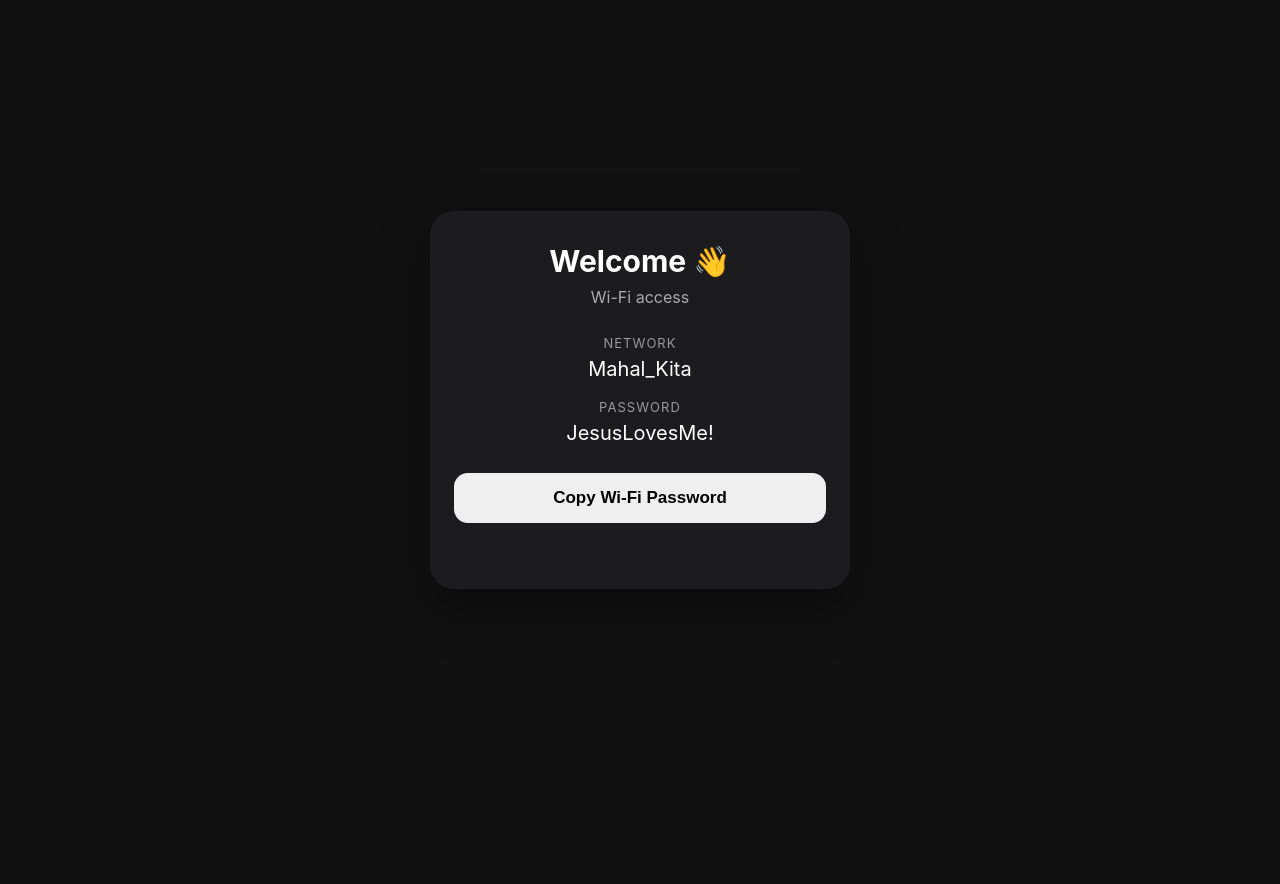
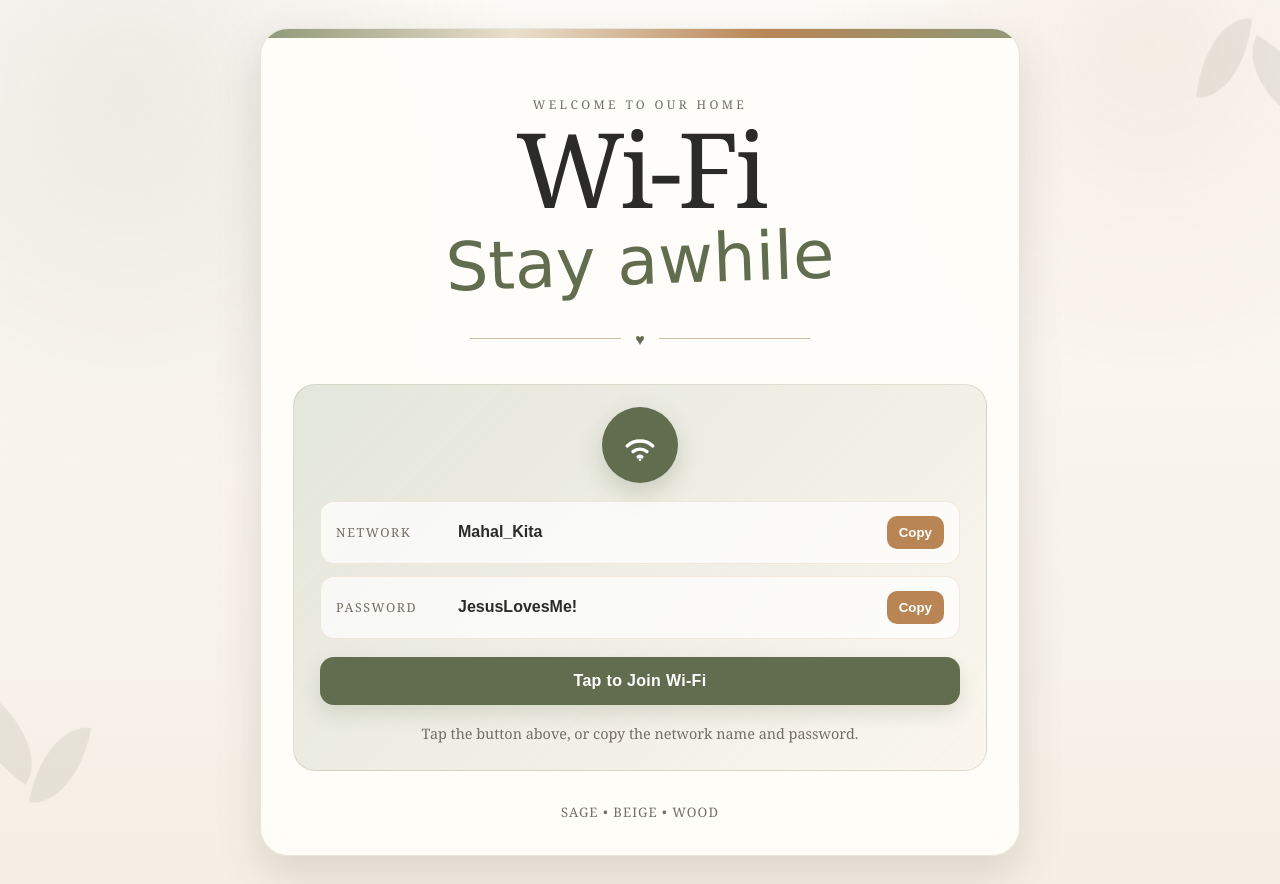
Before and after one commit to macray99/WiFi, a plain HTML site: page index.html in a window 1280 px wide. Before the commit the page ends 800 px from the top, so only its background shows below. Drawn offline with Linux system fonts and the light colour scheme.

Commit message:
Add files via upload

```diff
--- a/index.html
+++ b/index.html
@@ -1,71 +1,311 @@
 <!DOCTYPE html>
 <html lang="en">
 <head>
-  <meta charset="UTF-8">
-  <meta name="viewport" content="width=device-width, initial-scale=1.0">
-  <title>Wi-Fi Access</title>
+  <meta charset="UTF-8" />
+  <meta name="viewport" content="width=device-width, initial-scale=1.0" />
+  <meta name="theme-color" content="#8f9876" />
+  <title>Welcome Home | Wi‑Fi</title>
+
   <style>
-    * { box-sizing: border-box; }
-    body {
-      margin: 0;
-      min-height: 100vh;
-      display: flex;
-      align-items: center;
-      justify-content: center;
-      padding: 24px;
-      font-family: -apple-system, BlinkMacSystemFont, "Segoe UI", sans-serif;
-      background: #111;
-      color: #fff;
+    :root{
+      --sage:#8f9876;
+      --sage-dark:#626d50;
+      --sage-soft:#dce0d2;
+      --beige:#eadfcd;
+      --cream:#fbf8f2;
+      --wood:#b98555;
+      --ink:#2b2b27;
+      --muted:#736f66;
+      --white:#fffdf9;
+      --shadow:0 18px 45px rgba(77,68,56,.16);
     }
-    .card {
-      width: 100%;
-      max-width: 420px;
-      padding: 32px 24px;
-      border-radius: 24px;
-      background: #1c1c1e;
-      text-align: center;
-      box-shadow: 0 18px 50px rgba(0,0,0,.35);
+
+    *{box-sizing:border-box}
+
+    html,body{
+      margin:0;
+      min-height:100%;
+      font-family: Georgia, "Times New Roman", serif;
+      color:var(--ink);
+      background:
+        radial-gradient(circle at 10% 10%, rgba(143,152,118,.14), transparent 28%),
+        radial-gradient(circle at 90% 5%, rgba(185,133,85,.11), transparent 24%),
+        linear-gradient(180deg,#fdfbf7 0%,#f5efe5 100%);
     }
-    h1 { margin: 0 0 8px; font-size: 30px; }
-    .subtitle { margin: 0 0 28px; color: #aaa; }
-    .label { margin-top: 18px; color: #999; font-size: 13px; text-transform: uppercase; letter-spacing: .08em; }
-    .value { margin-top: 6px; font-size: 20px; word-break: break-word; }
-    button {
-      width: 100%;
-      margin-top: 28px;
-      padding: 15px 18px;
-      border: 0;
-      border-radius: 14px;
-      font-size: 17px;
-      font-weight: 600;
-      cursor: pointer;
+
+    body{
+      display:flex;
+      align-items:center;
+      justify-content:center;
+      padding:28px 18px;
+      overflow-x:hidden;
     }
-    #status { min-height: 22px; margin-top: 12px; color: #aaa; font-size: 14px; }
+
+    .leaf{
+      position:fixed;
+      width:180px;
+      height:180px;
+      opacity:.11;
+      pointer-events:none;
+      z-index:0;
+    }
+
+    .leaf::before,
+    .leaf::after{
+      content:"";
+      position:absolute;
+      width:55px;
+      height:95px;
+      background:var(--sage-dark);
+      border-radius:100% 0 100% 0;
+      transform:rotate(-35deg);
+    }
+
+    .leaf::before{left:48px;top:16px}
+    .leaf::after{left:92px;top:64px;transform:rotate(30deg) scale(.88)}
+    .leaf.one{left:-65px;bottom:-45px;transform:rotate(-20deg)}
+    .leaf.two{right:-70px;top:-25px;transform:rotate(155deg)}
+
+    .card{
+      width:min(760px,100%);
+      background:rgba(255,253,249,.94);
+      border:1px solid rgba(143,152,118,.22);
+      box-shadow:var(--shadow);
+      border-radius:28px;
+      overflow:hidden;
+      position:relative;
+      z-index:1;
+      backdrop-filter:blur(10px);
+    }
+
+    .top-accent{
+      height:9px;
+      background:linear-gradient(90deg,var(--sage),var(--beige),var(--wood),var(--sage));
+    }
+
+    .hero{
+      padding:58px 42px 28px;
+      text-align:center;
+      position:relative;
+    }
+
+    .eyebrow{
+      letter-spacing:.28em;
+      text-transform:uppercase;
+      font-size:.75rem;
+      color:var(--muted);
+      margin-bottom:8px;
+    }
+
+    h1{
+      margin:0;
+      font-size:clamp(3.3rem,11vw,6.5rem);
+      line-height:.9;
+      font-weight:400;
+      letter-spacing:-.04em;
+    }
+
+    .script{
+      margin-top:7px;
+      font-family:"Brush Script MT","Segoe Script",cursive;
+      font-size:clamp(2.1rem,7vw,4.2rem);
+      color:var(--sage-dark);
+      transform:rotate(-2deg);
+    }
+
+    .divider{
+      margin:28px auto 0;
+      display:flex;
+      align-items:center;
+      justify-content:center;
+      gap:14px;
+      color:var(--sage-dark);
+      max-width:340px;
+    }
+
+    .divider::before,
+    .divider::after{
+      content:"";
+      height:1px;
+      flex:1;
+      background:#cdbda8;
+    }
+
+    .wifi-panel{
+      margin:6px 32px 32px;
+      padding:26px;
+      background:
+        linear-gradient(135deg,rgba(220,224,210,.78),rgba(250,246,238,.95));
+      border:1px solid rgba(143,152,118,.25);
+      border-radius:22px;
+    }
+
+    .wifi-icon{
+      width:76px;
+      height:76px;
+      border-radius:50%;
+      display:grid;
+      place-items:center;
+      margin:-4px auto 16px;
+      background:var(--sage-dark);
+      color:white;
+      box-shadow:0 10px 25px rgba(98,109,80,.25);
+    }
+
+    .wifi-icon svg{width:44px;height:44px}
+
+    .details{
+      display:grid;
+      gap:12px;
+      margin-top:18px;
+    }
+
+    .detail{
+      display:grid;
+      grid-template-columns:110px 1fr auto;
+      align-items:center;
+      gap:12px;
+      background:rgba(255,255,255,.72);
+      border:1px solid rgba(185,133,85,.16);
+      padding:14px 15px;
+      border-radius:14px;
+    }
+
+    .label{
+      font-size:.78rem;
+      letter-spacing:.13em;
+      text-transform:uppercase;
+      color:var(--muted);
+    }
+
+    .value{
+      font-family:Arial,sans-serif;
+      font-weight:700;
+      word-break:break-word;
+    }
+
+    button{
+      border:0;
+      background:var(--wood);
+      color:white;
+      border-radius:10px;
+      padding:9px 12px;
+      font-weight:700;
+      cursor:pointer;
+      transition:.2s ease;
+    }
+
+    button:hover{transform:translateY(-1px);filter:brightness(.97)}
+    button:active{transform:translateY(0)}
+
+    .join{
+      display:block;
+      width:100%;
+      margin-top:18px;
+      padding:15px 18px;
+      background:var(--sage-dark);
+      border-radius:14px;
+      text-decoration:none;
+      color:white;
+      font-family:Arial,sans-serif;
+      font-weight:800;
+      letter-spacing:.02em;
+      text-align:center;
+      box-shadow:0 9px 20px rgba(98,109,80,.18);
+    }
+
+    .note{
+      text-align:center;
+      margin:18px 5px 0;
+      font-size:.9rem;
+      color:var(--muted);
+      line-height:1.5;
+    }
+
+    .footer{
+      padding:0 32px 34px;
+      text-align:center;
+      color:var(--muted);
+      font-size:.82rem;
+      letter-spacing:.08em;
+      text-transform:uppercase;
+    }
+
+    @media (max-width:600px){
+      body{padding:14px}
+      .card{border-radius:22px}
+      .hero{padding:45px 22px 22px}
+      .wifi-panel{margin:4px 16px 20px;padding:20px 16px}
+      .detail{grid-template-columns:1fr auto}
+      .label{grid-column:1 / -1}
+      .footer{padding:0 18px 26px}
+    }
   </style>
 </head>
+
 <body>
+  <div class="leaf one"></div>
+  <div class="leaf two"></div>
+
   <main class="card">
-    <h1>Welcome 👋</h1>
-    <p class="subtitle">Wi-Fi access</p>
+    <div class="top-accent"></div>
 
-    <div class="label">Network</div>
-    <div class="value">Mahal_Kita</div>
+    <section class="hero">
+      <div class="eyebrow">Welcome to our home</div>
+      <h1>Wi‑Fi</h1>
+      <div class="script">Stay awhile</div>
 
-    <div class="label">Password</div>
-    <div class="value" id="password">JesusLovesMe!</div>
+      <div class="divider">♥</div>
+    </section>
 
-    <button onclick="copyPassword()">Copy Wi-Fi Password</button>
-    <div id="status"></div>
+    <section class="wifi-panel">
+      <div class="wifi-icon" aria-hidden="true">
+        <svg viewBox="0 0 24 24" fill="none" stroke="currentColor" stroke-width="1.8" stroke-linecap="round">
+          <path d="M5 12.5a10.5 10.5 0 0 1 14 0"/>
+          <path d="M8.2 15.6a6 6 0 0 1 7.6 0"/>
+          <path d="M11 18.5a1.7 1.7 0 0 1 2 0"/>
+          <circle cx="12" cy="20" r=".7" fill="currentColor" stroke="none"/>
+        </svg>
+      </div>
+
+      <div class="details">
+        <div class="detail">
+          <span class="label">Network</span>
+          <span class="value" id="ssid">Mahal_Kita</span>
+          <button onclick="copyText('ssid', this)">Copy</button>
+        </div>
+
+        <div class="detail">
+          <span class="label">Password</span>
+          <span class="value" id="password">JesusLovesMe!</span>
+          <button onclick="copyText('password', this)">Copy</button>
+        </div>
+      </div>
+
+      <!-- Replace Mahal_Kita and JesusLovesMe! below too -->
+      <a class="join" href="WIFI:T:WPA;S:Mahal_Kita;P:JesusLovesMe!;;">
+        Tap to Join Wi‑Fi
+      </a>
+
+      <p class="note">
+        Tap the button above, or copy the network name and password.
+      </p>
+    </section>
+
+    <div class="footer">Sage • Beige • Wood</div>
   </main>
 
   <script>
-    function copyPassword() {
-      const password = document.getElementById("password").textContent;
-      navigator.clipboard.writeText(password).then(() => {
-        document.getElementById("status").textContent = "Password copied!";
-      }).catch(() => {
-        document.getElementById("status").textContent = "Press and hold the password to copy it.";
-      });
+    async function copyText(id, button){
+      const value = document.getElementById(id).innerText;
+      try{
+        await navigator.clipboard.writeText(value);
+        const old = button.innerText;
+        button.innerText = "Copied";
+        setTimeout(() => button.innerText = old, 1300);
+      }catch(e){
+        alert("Press and hold the text to copy it.");
+      }
     }
   </script>
 </body>
```
